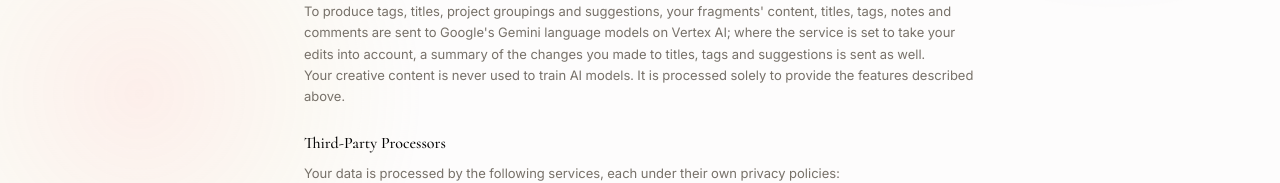
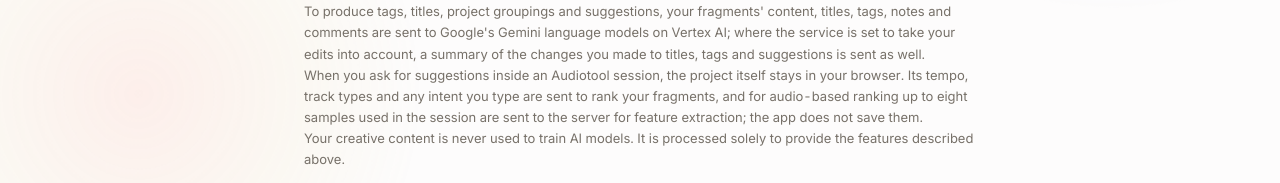
Before and after one commit to imChuling/pocket-producer, a Next.js app in the folder frontend/: page /privacy in a window 1280 px wide. Shown: the part 527-710 px from the top of the page. Built offline with nearby package versions, Linux system fonts and the light colour scheme; no server answers.

Commit message:
State precisely what leaves the browser and what is untested

```diff
--- a/frontend/src/app/privacy/page.tsx
+++ b/frontend/src/app/privacy/page.tsx
@@ -50,6 +50,12 @@ export default function PrivacyPage() {
               titles, tags, notes and comments are sent to Google&apos;s Gemini language models on Vertex
               AI; where the service is set to take your edits into account, a summary of the changes you
               made to titles, tags and suggestions is sent as well.
+            </p>
+            <p>
+              When you ask for suggestions inside an Audiotool session, the project itself stays in
+              your browser. Its tempo, track types and any intent you type are sent to rank your
+              fragments, and for audio-based ranking up to eight samples used in the session are sent
+              to the server for feature extraction; the app does not save them.
             </p>
             <p>
               Your creative content is never used to train AI models. It is processed solely to provide
```
Also changed, not shown: 3 other files (tests, documents, lock files or other folders).
